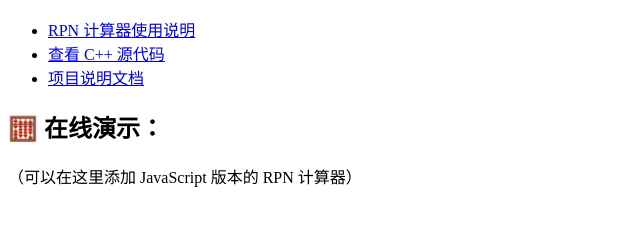
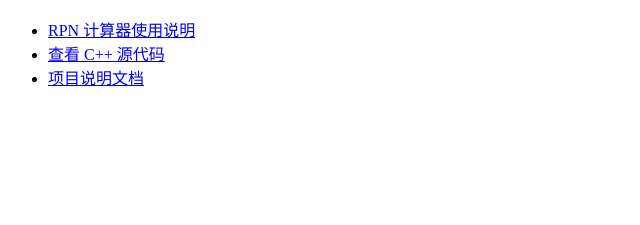
Before and after one commit to songyayiyi-wq/rpn-calculator, a plain HTML site: page index.html in a window 1280 px wide. Shown: the part 127-352 px from the top of the page, without its empty margins (0-640 px from the left). Drawn offline with Linux system fonts and the light colour scheme.

Commit message:
index.html

```diff
--- a/index.html
+++ b/index.html
@@ -11,9 +11,5 @@
         <li><a href="rpn_manual.html">RPN 计算器使用说明</a></li>
         <li><a href="rpn_calc.cpp">查看 C++ 源代码</a></li>
         <li><a href="README.md">项目说明文档</a></li>
-    </ul>
-
-    <h2>🧮 在线演示：</h2>
-    <p>（可以在这里添加 JavaScript 版本的 RPN 计算器）</p>
 </body>
 </html>
```
